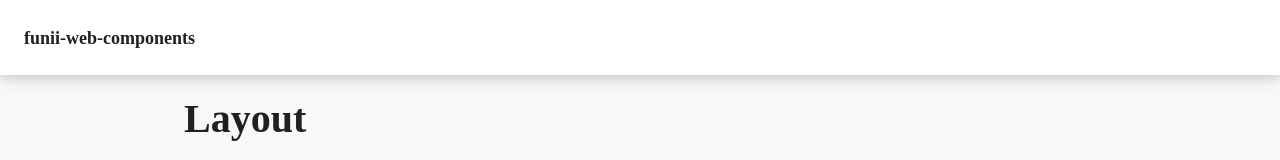
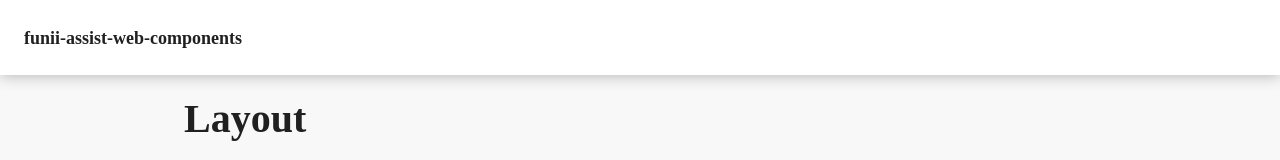
Before and after one commit to party-opu/funii-web-components, a React (Create React App) app in the folder examples/: page / in a window 1280 px wide. Shown: the top 160 px of the page. Built offline with nearby package versions, Linux system fonts and the light colour scheme.

Commit message:
feat: update example

```diff
--- a/examples/src/consts/basicNodes.ts
+++ b/examples/src/consts/basicNodes.ts
@@ -307,5 +307,14 @@ export const button: Node = {
       type: 'externalLink',
       value: 'https://www.nintendo.co.jp/switch/ampna/material/img/top/mv.jpg',
     },
+    {
+      trigger: 'click',
+      type: 'api',
+      method: 'get',
+      authorization: null,
+      headers: [],
+      endpoint: 'https://endpoint.jp',
+      queryParams: [],
+    },
   ],
 }
--- a/examples/src/index.html
+++ b/examples/src/index.html
@@ -1,6 +1,6 @@
 <html>
   <head>
-      <title>@party-opu/funii-web-components</title>
+      <title>@party-opu/funii-assist-web-components</title>
       <meta charset="utf-8">
       <meta name="viewport" content="width=device-width, initial-scale=1, shrink-to-fit=no">
   </head>
--- a/examples/src/layout.tsx
+++ b/examples/src/layout.tsx
@@ -4,7 +4,7 @@ import styled from 'styled-components'
 const Layout: React.FC = ({ children }) => (
   <Root>
     <Header>
-      <HeaderTitle>funii-web-components</HeaderTitle>
+      <HeaderTitle>funii-assist-web-components</HeaderTitle>
     </Header>
     <Container>{children}</Container>
   </Root>
```
Also changed, not shown: 1 other file (tests, documents, lock files or other folders).
